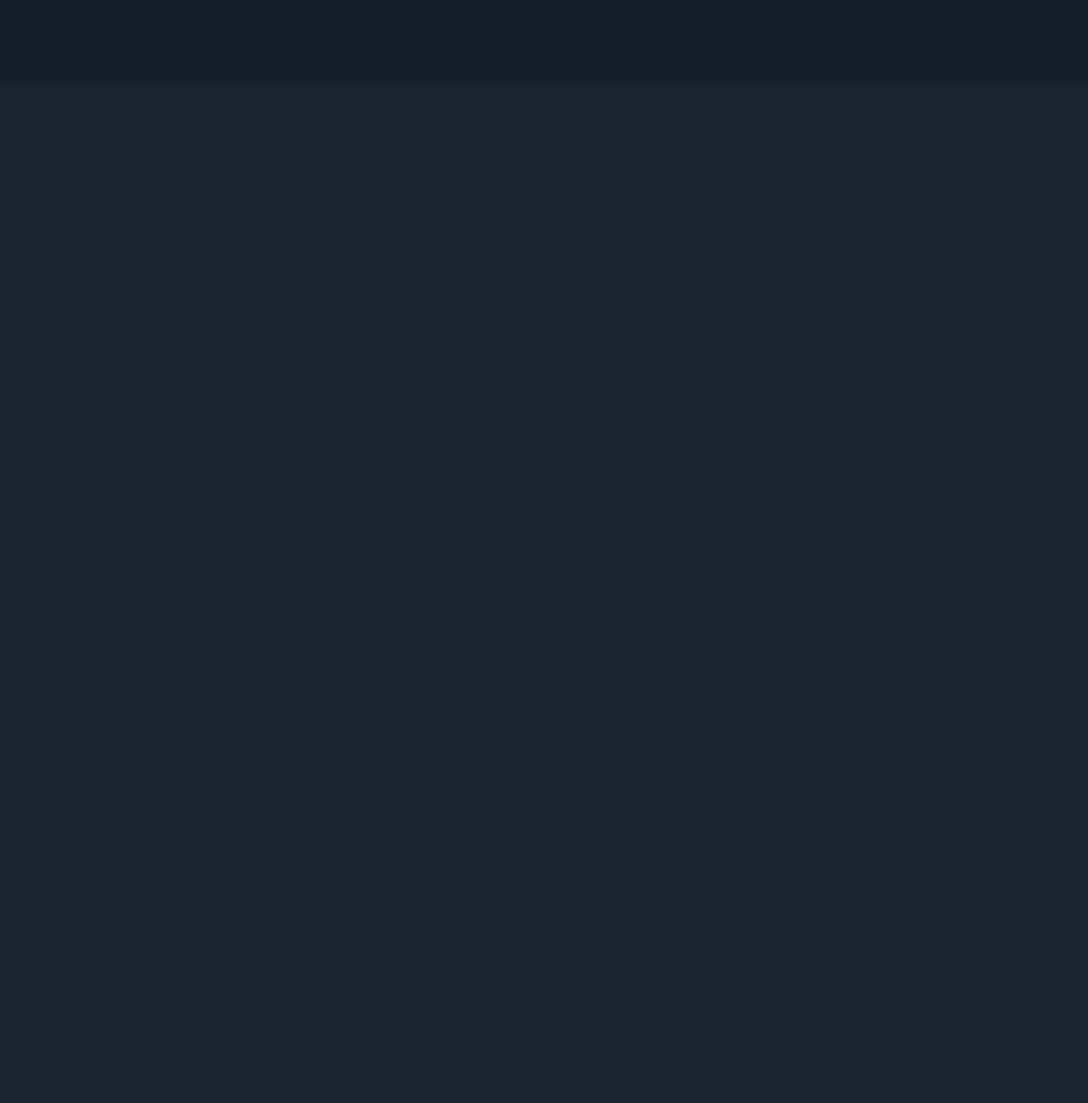
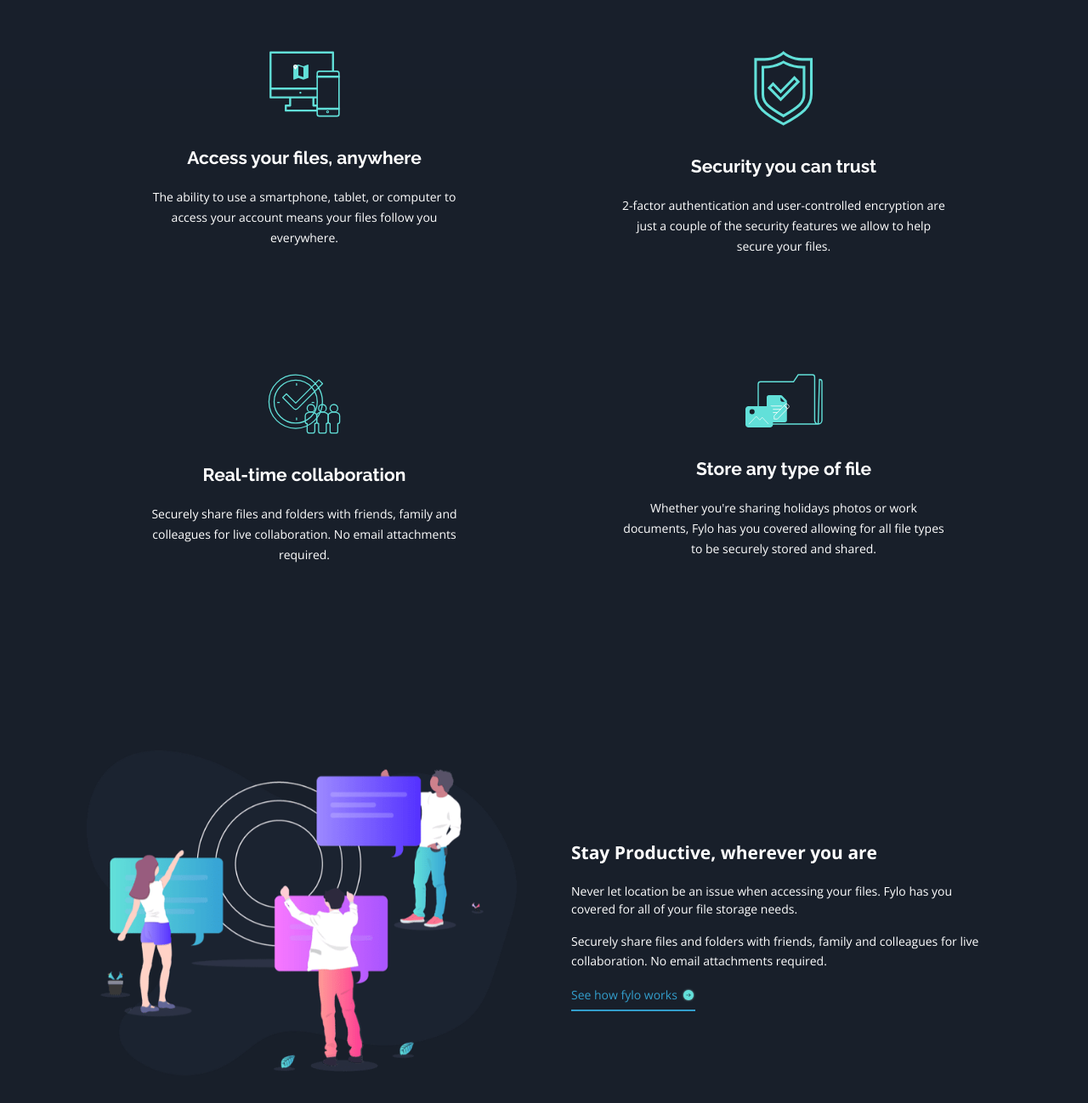
Before and after one commit to opeyemi-code/Fylo-dark-theme-landing-page, a React (Vite) app: page / in a window 1280 px wide. Shown: the part 1114-2412 px from the top of the page at 85% size. Before the commit the page ends 1216 px from the top, so only its background shows below. Built offline with nearby package versions, Linux system fonts and the light colour scheme.

Commit message:
Feat (UI): Add features and Team section

```diff
--- a/src/App.jsx
+++ b/src/App.jsx
@@ -1,6 +1,8 @@
 import React from "react";
 import Header from "./components/Header";
 import HeroSection from "./components/HeroSection";
+import Features from "./components/Features";
+import Team from "./components/Team";
 
 function App() {
   return (
@@ -8,6 +10,29 @@ function App() {
       <Header />
       <main className="main">
         <HeroSection />
+        <div id="features" className="features">
+          <Features
+            image="/public/images/icon-access-anywhere.svg"
+            title="Access your files, anywhere"
+            description="The ability to use a smartphone, tablet, or computer to access your account means your files follow you everywhere."
+          />
+          <Features
+            image="/public/images/icon-security.svg"
+            title="Security you can trust"
+            description="2-factor authentication and user-controlled encryption are just a couple of the security features we allow to help secure your files."
+          />
+          <Features
+            image="/public/images/icon-collaboration.svg"
+            title="Real-time collaboration"
+            description="Securely share files and folders with friends, family and colleagues for live collaboration. No email attachments required."
+          />
+          <Features
+            image="/public/images/icon-any-file.svg"
+            title="Store any type of file"
+            description="Whether you're sharing holidays photos or work documents, Fylo has you covered allowing for all file types to be securely stored and shared."
+          />
+        </div>
+        <Team />
       </main>
     </div>
   );
--- /dev/null
+++ b/src/components/Features.jsx
@@ -0,0 +1,11 @@
+import React from "react";
+
+export default function Features({ image, title, description }) {
+  return (
+    <div className="features__item">
+      <img className="features__image" src={image} alt="File" />
+      <h2 className="features__title">{title}</h2>
+      <p className="features__description">{description}</p>
+    </div>
+  );
+}
--- a/src/components/Header.jsx
+++ b/src/components/Header.jsx
@@ -8,17 +8,17 @@ export default function Header() {
       <nav className="nav">
         <ul className="nav__list">
           <li className="nav__item">
-            <a href="#" className="nav__link">
+            <a href="#features" className="nav__link">
               Features
             </a>
           </li>
           <li className="nav__item">
-            <a href="#" className="nav__link">
+            <a href="#team" className="nav__link">
               Team
             </a>
           </li>
           <li className="nav__item">
-            <a href="#" className="nav__link">
+            <a href="#sign-in" className="nav__link">
               Sign In
             </a>
           </li>
--- /dev/null
+++ b/src/components/Team.jsx
@@ -0,0 +1,30 @@
+import React from "react";
+
+export default function Team() {
+  return (
+    <div className="team">
+      <div className="team__image-wrapper">
+        <img
+          className="team__image"
+          src="/public/images/illustration-stay-productive.png"
+          alt=""
+        />
+      </div>
+      <div className="team__content">
+        <h2 className="team__title">Stay Productive, wherever you are</h2>
+        <p className="team__description">
+          Never let location be an issue when accessing your files. Fylo has you
+          covered for all of your file storage needs.
+        </p>
+        <p className="tam__description">
+          Securely share files and folders with friends, family and colleagues
+          for live collaboration. No email attachments required.
+        </p>
+        <a className="team__link" href="http://">
+          See how fylo works
+          <img src="/public/images/icon-arrow.svg" alt="" />
+        </a>
+      </div>
+    </div>
+  );
+}
--- a/src/index.css
+++ b/src/index.css
@@ -3,6 +3,7 @@
 * {
   margin: 0;
   padding: 0;
+  font-family: "Open Sans", sans-serif;
 }
 
 :root {
@@ -31,13 +32,15 @@
 
 body {
   background-color: var(--color-navy-850);
-  font-family: "Open Sans", sans-serif;
   color: var(--color-white);
   font-size: 0.875rem;
+  line-height: 1.5;
 }
 
 .nav,
-.hero__title {
+.hero__title,
+.features__title,
+.team {
   font-family: var(--font-heading);
 }
 
@@ -105,7 +108,7 @@ body {
   margin-top: -70px;
   text-align: center;
   font-size: 24px;
-  line-height: 1.5;
+  /* line-height: 1.5; */
 }
 
 .hero__description {
@@ -129,11 +132,71 @@ body {
   margin: 16px auto;
 }
 
-.features {
+.features,
+.team {
   background-color: var(--color-navy-900);
 }
 
+.features {
+  padding: 0 8vw;
+}
+
+.features__item {
+  text-align: center;
+  margin-bottom: 64px;
+  padding: 0.3125rem;
+}
+
+.features__item:last-child {
+  margin-bottom: 0;
+}
+
+.features__image {
+  margin-bottom: 24px;
+}
+
+.features__title {
+  margin-bottom: 16px;
+}
+
+.team {
+  padding: 100px 8vw;
+}
+
+.team__image {
+  width: 100%;
+  height: auto;
+}
+
+.team__content {
+  margin-top: 36px;
+}
+
+.team__title {
+  margin-bottom: 16px;
+}
+
+.team__description {
+  margin-bottom: 16px;
+  line-height: 1.5;
+}
+
+.team__link {
+  color: var(--color-cyan-500);
+  text-decoration: none;
+  display: inline-flex;
+  align-items: center;
+  gap: 5px;
+  margin: 16px 0;
+  padding-bottom: 5px;
+  border-bottom: 2px solid var(--color-cyan-500);
+}
+
 @media (min-width: 768px) {
+  body {
+    line-height: 1.7;
+  }
+
   .hero__image-wrapper {
     background-image: none;
     display: flex;
@@ -167,7 +230,6 @@ body {
 
   .hero__description {
     font-size: 18px;
-    line-height: 1.7;
     width: 35vw;
     margin: 0 auto;
     margin-top: -30px;
@@ -184,4 +246,38 @@ body {
     top: -200px;
     /* margin: 0 auto; */
   }
+
+  .features {
+    display: grid;
+    /* grid-template-columns: repeat(2, 1fr); */
+    grid-template-columns: repeat(2, minmax(auto, 500px));
+    gap: 5vw;
+    /* grid-template-rows: repeat(2, 1fr); */
+    justify-content: center;
+  }
+
+  .features__item {
+    position: relative;
+    top: -50px;
+  }
+
+  .features__description {
+    width: 80%;
+    margin: auto;
+  }
+
+  .team {
+    display: flex;
+    align-items: center;
+    gap: 5vw;
+  }
+
+  .team__image-wrapper,
+  .team__content {
+    width: 50%;
+  }
+
+  .team__description {
+    width: 90%;
+  }
 }
```
